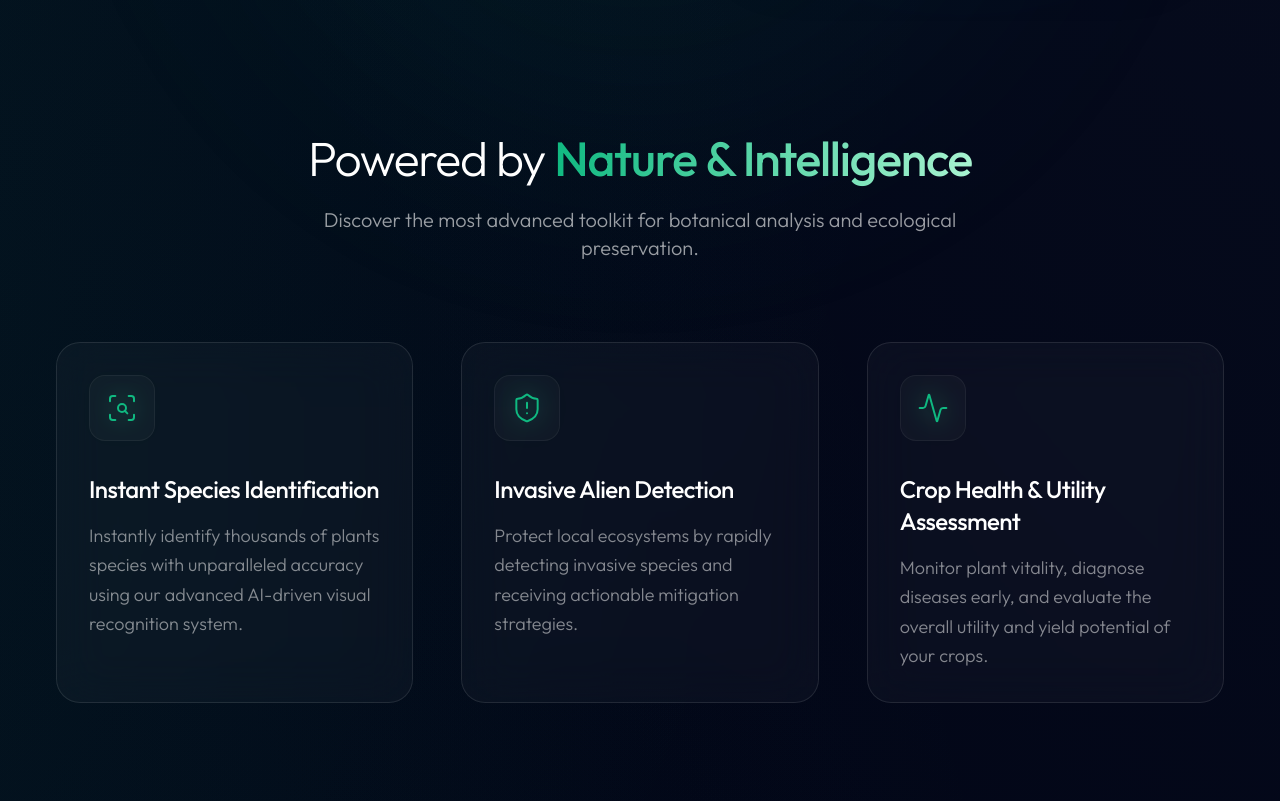
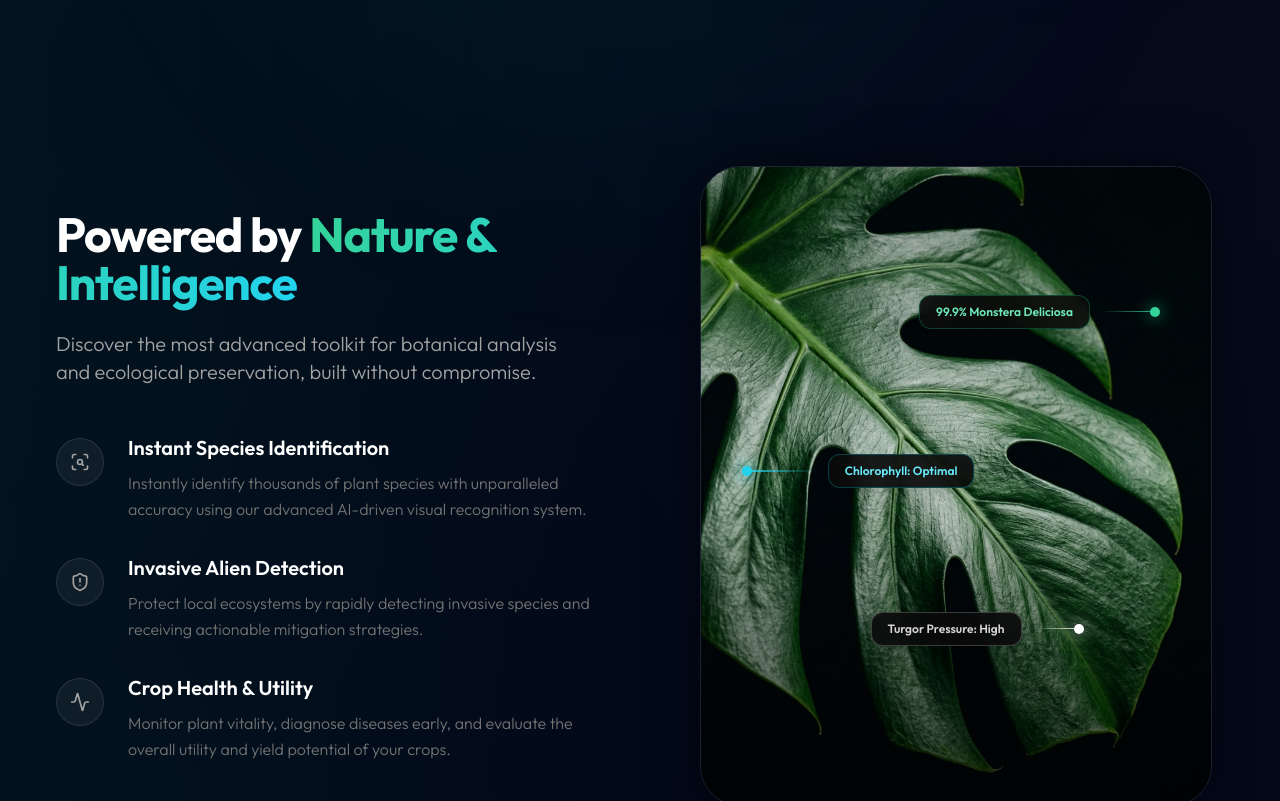
Before and after one commit to Charles-CS/Vera, a Next.js app: page / in a window 1280 px wide. Shown: the part 640-1441 px from the top of the page. Built offline with nearby package versions, Linux system fonts and the light colour scheme.

Commit message:
feat: add Features section component with plant analysis showcase and imagery

```diff
--- a/src/components/Features.tsx
+++ b/src/components/Features.tsx
@@ -1,13 +1,13 @@
 "use client";
 
-import { motion } from "framer-motion";
 import { ScanSearch, ShieldAlert, Activity } from "lucide-react";
+import Image from "next/image";
 
 const features = [
   {
     title: "Instant Species Identification",
     description:
-      "Instantly identify thousands of plants species with unparalleled accuracy using our advanced AI-driven visual recognition system.",
+      "Instantly identify thousands of plant species with unparalleled accuracy using our advanced AI-driven visual recognition system.",
     icon: ScanSearch,
   },
   {
@@ -17,7 +17,7 @@ const features = [
     icon: ShieldAlert,
   },
   {
-    title: "Crop Health & Utility Assessment",
+    title: "Crop Health & Utility",
     description:
       "Monitor plant vitality, diagnose diseases early, and evaluate the overall utility and yield potential of your crops.",
     icon: Activity,
@@ -26,67 +26,93 @@ const features = [
 
 export default function Features() {
   return (
-    <section className="relative w-full py-24 bg-transparent overflow-hidden">
+    <section className="relative w-full py-24 md:py-32 bg-transparent overflow-hidden">
       <div className="max-w-7xl mx-auto px-6 lg:px-8 relative z-10">
-        <div className="text-center max-w-2xl mx-auto mb-20">
-          <motion.h2
-            initial={{ opacity: 0, y: 20 }}
-            whileInView={{ opacity: 1, y: 0 }}
-            viewport={{ once: true, margin: "-100px" }}
-            transition={{ duration: 0.8, ease: [0.16, 1, 0.3, 1] }}
-            className="text-4xl md:text-5xl font-light tracking-tight text-white mb-6"
-          >
+        <div className="flex flex-col lg:flex-row items-center gap-16 lg:gap-24">
+
+          {/* Left Side: Content and List */}
+          <div className="w-full lg:w-1/2 flex flex-col">
+            <div className="mb-12 text-center lg:text-left">
+              <h2 className="text-4xl md:text-5xl font-bold tracking-tight text-white mb-6">
                 Powered by{" "}
-            <span className="font-medium text-transparent bg-clip-text bg-gradient-to-r from-vera-emerald to-emerald-200">
+                <span className="text-transparent bg-clip-text bg-gradient-to-r from-emerald-400 to-cyan-400">
                   Nature & Intelligence
                 </span>
-          </motion.h2>
-          <motion.p
-            initial={{ opacity: 0, y: 20 }}
-            whileInView={{ opacity: 1, y: 0 }}
-            viewport={{ once: true, margin: "-100px" }}
-            transition={{ duration: 0.8, delay: 0.1, ease: [0.16, 1, 0.3, 1] }}
-            className="text-white/60 text-lg md:text-xl font-light"
-          >
-            Discover the most advanced toolkit for botanical analysis and ecological preservation.
-          </motion.p>
+              </h2>
+              <p className="text-neutral-400 text-lg md:text-xl font-light max-w-xl mx-auto lg:mx-0">
+                Discover the most advanced toolkit for botanical analysis and ecological preservation, built without compromise.
+              </p>
             </div>
 
-        <div className="grid grid-cols-1 md:grid-cols-3 gap-8 lg:gap-12">
+            <div className="flex flex-col gap-8">
               {features.map((feature, index) => (
-            <motion.div
-              key={index}
-              initial={{ opacity: 0, y: 30 }}
-              whileInView={{ opacity: 1, y: 0 }}
-              viewport={{ once: true, margin: "-50px" }}
-              transition={{
-                duration: 0.8,
-                delay: index * 0.2,
-                ease: [0.16, 1, 0.3, 1],
-              }}
-              className="group relative rounded-3xl p-8 backdrop-blur-xl bg-white/[0.03] border border-white/10 overflow-hidden transition-all duration-500 hover:-translate-y-2 hover:shadow-glow-emerald hover:bg-white/[0.06]"
-            >
-              {/* Subtle inner top glow effect on hover */}
-              <div className="absolute top-0 left-0 right-0 h-[1px] bg-gradient-to-r from-transparent via-vera-emerald/50 to-transparent opacity-0 group-hover:opacity-100 transition-opacity duration-500" />
-
-              <div className="relative z-10">
-                <div className="mb-8 inline-flex p-4 rounded-2xl bg-white/[0.03] border border-white/5 group-hover:bg-vera-emerald/10 group-hover:border-vera-emerald/20 transition-colors duration-500">
-                  <feature.icon
-                    className="w-8 h-8 text-vera-emerald transition-all duration-500 group-hover:scale-110 group-hover:brightness-125 drop-shadow-[0_0_12px_rgba(16,185,129,0.7)] group-hover:drop-shadow-[0_0_20px_rgba(16,185,129,1)]"
-                    strokeWidth={1.5}
-                  />
+                <div key={index} className="flex gap-6 group cursor-default">
+                  <div className="flex-shrink-0 mt-1">
+                    <div className="w-12 h-12 rounded-full bg-white/5 border border-white/10 flex items-center justify-center transition-all duration-300 group-hover:bg-emerald-500/10 group-hover:border-emerald-500/20">
+                      <feature.icon className="w-5 h-5 text-neutral-400 group-hover:text-emerald-400 transition-colors duration-300" strokeWidth={2} />
                     </div>
-
-                <h3 className="text-2xl font-medium text-white mb-4 tracking-tight">
+                  </div>
+                  <div>
+                    <h3 className="text-xl font-semibold text-white mb-2 group-hover:text-emerald-300 transition-colors duration-300">
                       {feature.title}
                     </h3>
-
-                <p className="text-white/50 leading-relaxed font-light text-lg">
+                    <p className="text-neutral-500 leading-relaxed font-light group-hover:text-neutral-400 transition-colors duration-300">
                       {feature.description}
                     </p>
                   </div>
-            </motion.div>
+                </div>
               ))}
+            </div>
+          </div>
+
+          {/* Right Side: Realistic Plant Image with Annotations */}
+          <div className="w-full lg:w-1/2 flex items-center justify-center relative min-h-[500px]">
+            <div className="relative w-full max-w-lg aspect-[4/5] rounded-[2.5rem] overflow-hidden border border-white/10 shadow-[0_0_50px_rgba(0,0,0,0.5)]">
+              <Image
+                src="/realistic_monstera_leaf.png"
+                alt="Realistic Plant Analysis"
+                fill
+                className="object-cover"
+                priority
+              />
+
+              {/* Subtle gradient overlay to darken edges slightly for text readability */}
+              <div className="absolute inset-0 bg-gradient-to-b from-black/20 via-transparent to-black/60 pointer-events-none" />
+
+              {/* Overlay Annotations */}
+              <div className="absolute inset-0 z-10 pointer-events-none">
+
+                {/* Annotation 1 (Top Right) */}
+                <div className="absolute top-[20%] right-[10%] flex items-center flex-row-reverse">
+                  <div className="w-2.5 h-2.5 rounded-full bg-emerald-400 shadow-[0_0_15px_rgba(16,185,129,1)]" />
+                  <div className="w-12 h-[1.5px] bg-gradient-to-l from-emerald-400/80 to-transparent" />
+                  <div className="mr-3 px-4 py-2 rounded-xl bg-neutral-950/90 backdrop-blur-md border border-emerald-500/30 text-xs font-semibold text-emerald-300 whitespace-nowrap shadow-xl">
+                    99.9% Monstera Deliciosa
+                  </div>
+                </div>
+
+                {/* Annotation 2 (Middle Left) */}
+                <div className="absolute top-[45%] left-[8%] flex items-center">
+                  <div className="w-2.5 h-2.5 rounded-full bg-cyan-400 shadow-[0_0_15px_rgba(34,211,238,1)]" />
+                  <div className="w-16 h-[1.5px] bg-gradient-to-r from-cyan-400/80 to-transparent" />
+                  <div className="ml-3 px-4 py-2 rounded-xl bg-neutral-950/90 backdrop-blur-md border border-cyan-500/30 text-xs font-semibold text-cyan-300 whitespace-nowrap shadow-xl">
+                    Chlorophyll: Optimal
+                  </div>
+                </div>
+
+                {/* Annotation 3 (Bottom Right) */}
+                <div className="absolute bottom-[25%] right-[25%] flex items-center flex-row-reverse">
+                  <div className="w-2.5 h-2.5 rounded-full bg-white shadow-[0_0_15px_rgba(255,255,255,0.8)]" />
+                  <div className="w-10 h-[1.5px] bg-gradient-to-l from-white/80 to-transparent" />
+                  <div className="mr-3 px-4 py-2 rounded-xl bg-neutral-950/90 backdrop-blur-md border border-white/20 text-xs font-semibold text-neutral-300 whitespace-nowrap shadow-xl">
+                    Turgor Pressure: High
+                  </div>
+                </div>
+
+              </div>
+            </div>
+          </div>
+
         </div>
       </div>
     </section>
```
Also changed, not shown: public/realistic_monstera_leaf.png (added). Lines whose indentation alone changed are shown as unchanged.
